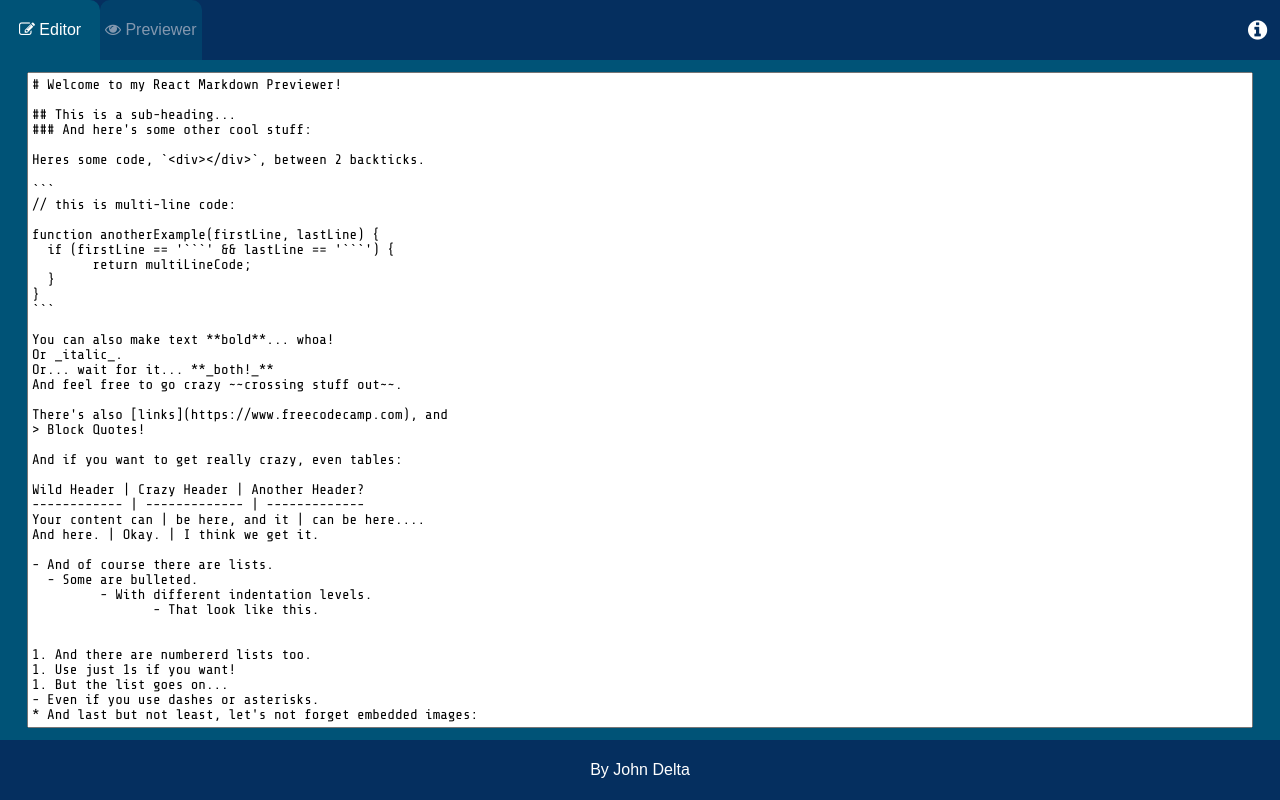
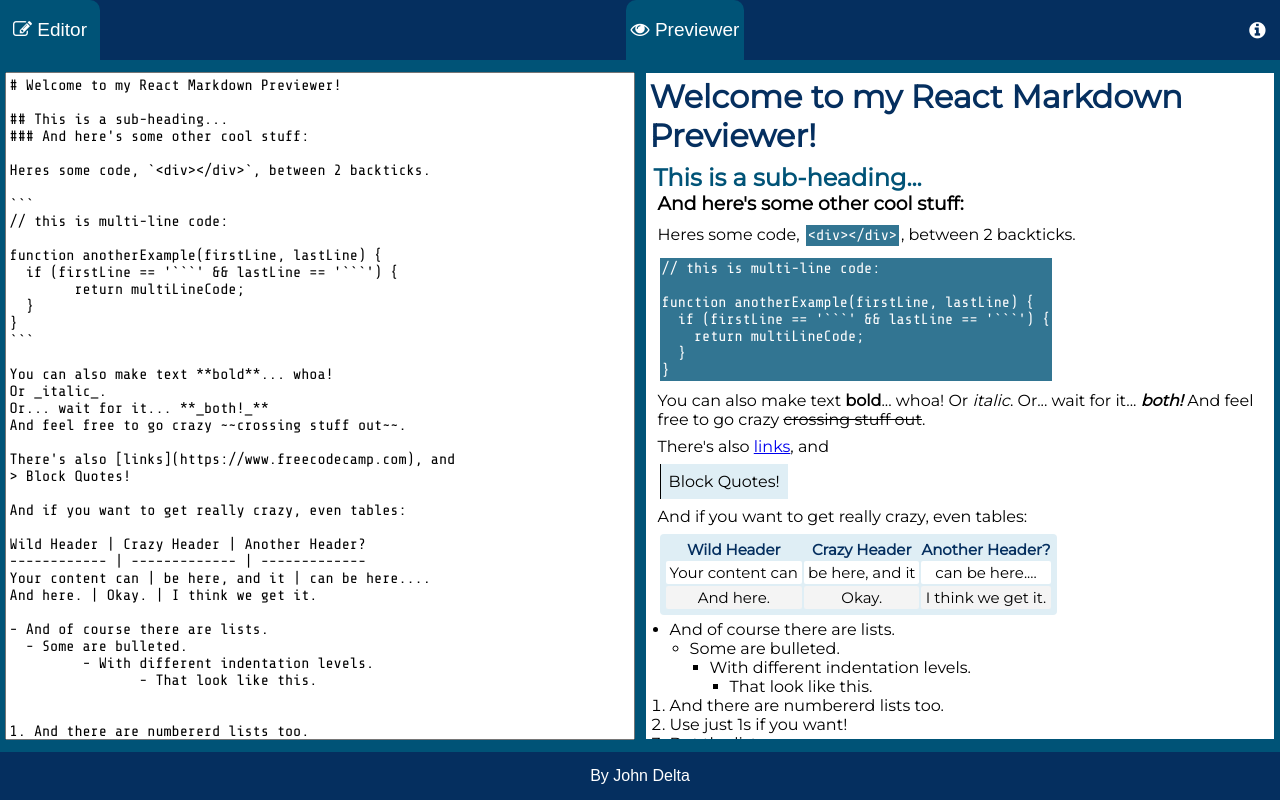
Before and after one commit to JohnDelta/markdown-previewer, a React (Create React App) app: page / in a window 1280 px wide. Built offline with nearby package versions, Linux system fonts and the light colour scheme; grey boxes are pictures that could not be loaded; a web font is replaced by a local one.

Commit message:
fixed responsive desktop version & Added meta data

```diff
--- a/public/index.html
+++ b/public/index.html
@@ -6,34 +6,14 @@
 	<link rel="stylesheet" href="https://cdnjs.cloudflare.com/ajax/libs/font-awesome/4.7.0/css/font-awesome.min.css">
 	<meta name="viewport" content="width=device-width, initial-scale=1" />
     <meta name="theme-color" content="#000000" />
-    <!--
-      manifest.json provides metadata used when your web app is installed on a
-      user's mobile device or desktop. See https://developers.google.com/web/fundamentals/web-app-manifest/
-    -->
+	<meta name="description" content="markdown previewer">
+	<meta name="keywords" content="React,app,md,marked,marked.js,previewer,Responsive,FreeCodeCamp,GitHub">
+	<meta name="author" content="John Delta">
     <link rel="manifest" href="%PUBLIC_URL%/manifest.json" />
-    <!--
-      Notice the use of %PUBLIC_URL% in the tags above.
-      It will be replaced with the URL of the `public` folder during the build.
-      Only files inside the `public` folder can be referenced from the HTML.
-
-      Unlike "/favicon.ico" or "favicon.ico", "%PUBLIC_URL%/favicon.ico" will
-      work correctly both with client-side routing and a non-root public URL.
-      Learn how to configure a non-root public URL by running `npm run build`.
-    -->
     <title>Markdown Previewer</title>
   </head>
   <body>
     <noscript>You need to enable JavaScript to run this app.</noscript>
     <div id="root"></div>
-    <!--
-      This HTML file is a template.
-      If you open it directly in the browser, you will see an empty page.
-
-      You can add webfonts, meta tags, or analytics to this file.
-      The build step will place the bundled scripts into the <body> tag.
-
-      To begin the development, run `npm start` or `yarn start`.
-      To create a production bundle, use `npm run build` or `yarn build`.
-    -->
   </body>
 </html>
--- a/src/App.css
+++ b/src/App.css
@@ -36,7 +36,7 @@ header {
 main {
 	background-color : #005377;
 	width : 100vw;
-	height  : 85vh;
+	height  : 86.5vh;
 	display : flex;
 	flex-direction : row;
 }
@@ -48,12 +48,31 @@ footer {
 	align-items : center;
 	background-color : none;
 	width : 100vw;
-	height : 7.5vh;
+	height : 6vh;
 }
 
 footer a {
+	font-size : 14px;
 	color : #FFFFFF;
 	text-decoration : none;
+	transition-duration : 0.4s;
+	-webkit-transition-duration : 0.4s;
+	-moz-transition-duration : 0.4s;
+	-o-transition-duration : 0.4s;
+}
+
+@media only screen and (min-width : 768px) {
+	footer a {
+		font-size : 16px;
+	}
+}
+
+footer a:hover {
+	color : #F1A208;
+	transition-duration : 0.4s;
+	-webkit-transition-duration : 0.4s;
+	-moz-transition-duration : 0.4s;
+	-o-transition-duration : 0.4s;
 }
 
 .Panel {
@@ -68,9 +87,20 @@ footer a {
 	width : 95%;
 	height : 95%;
 	resize : none;
+	-moz-resize : none;
 	font-family : 'Share Tech Mono', monospace;
 	font-size : 14px;
 	padding : 4px;
+}
+
+.previewer-textarea {
+	color : #000000;
+	background-color : #FFFFFF;
+	width : 95%;
+	height : 95%;
+	padding : 4px;
+	overflow-y : scroll;
+	font-family : 'Montserrat', sans-serif;
 }
 
 .Editor {
@@ -81,6 +111,28 @@ footer a {
 	display : none;
 }
 
+@media only screen and (min-width : 768px) {
+	.Previewer {
+		display : flex !important;
+	}
+
+	.Editor {
+		display : flex !important;
+	}
+
+	.Panel textarea {
+		width : 48.5vw;
+		overflow : scroll;
+		font-size : 15px;
+	}
+
+	.previewer-textarea {
+		overflow : scroll;
+		width : 48.5vw;
+	}
+
+}
+
 .TabLinks {
 	display : flex;
 	flex-direction : row;
@@ -88,6 +140,12 @@ footer a {
 	align-items : flex-end;
 	width : 100vw;
 	height : 100%;
+}
+
+@media only screen and (min-width : 768px) {
+	.TabLinks {
+		justify-content : space-between;
+	}
 }
 
 .option-tab {
@@ -100,12 +158,20 @@ footer a {
 	border : none;
 	padding : 0px 5px;
 	font-size : 16px;
-	transition-duration : 0.4s;
 	cursor : pointer;
 	opacity : 0.5;
 	border-top-right-radius : 10px;
 	outline : none;
 	font-family : 'Blinker', sans-serif;
+
+	transition-duration : 0.4s;
+	-webkit-transition-duration : 0.4s;
+	-moz-transition-duration : 0.4s;
+	-o-transition-duration : 0.4s;
+}
+
+.option-tab:hover {
+	color : #F1A208;
 }
 
 .option-tab-previewer {
@@ -118,6 +184,9 @@ footer a {
 
 .option-tab:hover {
 	transition-duration : 0.4s;
+	-webkit-transition-duration : 0.4s;
+	-moz-transition-duration : 0.4s;
+	-o-transition-duration : 0.4s;
 }
 
 .info-option {
@@ -137,14 +206,26 @@ footer a {
 	align-items : center;
 }
 
-.previewer-textarea {
-	color : #000000;
-	background-color : #FFFFFF;
-	width : 95%;
-	height : 95%;
-	padding : 4px;
-	overflow-y : scroll;
-	font-family : 'Montserrat', sans-serif;
+@media only screen and (min-width : 768px) {
+	.option-tab {
+		font-size : 19px;
+	}
+
+	.option-tab-previewer {
+		opacity : 1 !important;
+		pointer-events : none;
+		margin-left : 30px;
+	}
+
+	.option-tab-editor {
+		opacity : 1 !important;
+		pointer-events : none;
+		word-break : none;
+	}
+
+	.info-option {
+		margin-left : 0px;
+	}
 }
 
 /*Markedown Style*/
@@ -155,6 +236,8 @@ footer a {
 	margin : 2px;
 	padding : 2px;
 	opacity : .8;
+	font-family : 'Share Tech Mono', monospace;
+	font-size : 15px;
 }
 
 .previewer-textarea h1 {
--- a/src/index.css
+++ b/src/index.css
@@ -7,8 +7,3 @@ body {
   -moz-osx-font-smoothing: grayscale;
 	overflow : hidden;
 }
-
-code {
-  font-family: source-code-pro, Menlo, Monaco, Consolas, "Courier New",
-    monospace;
-}
```
